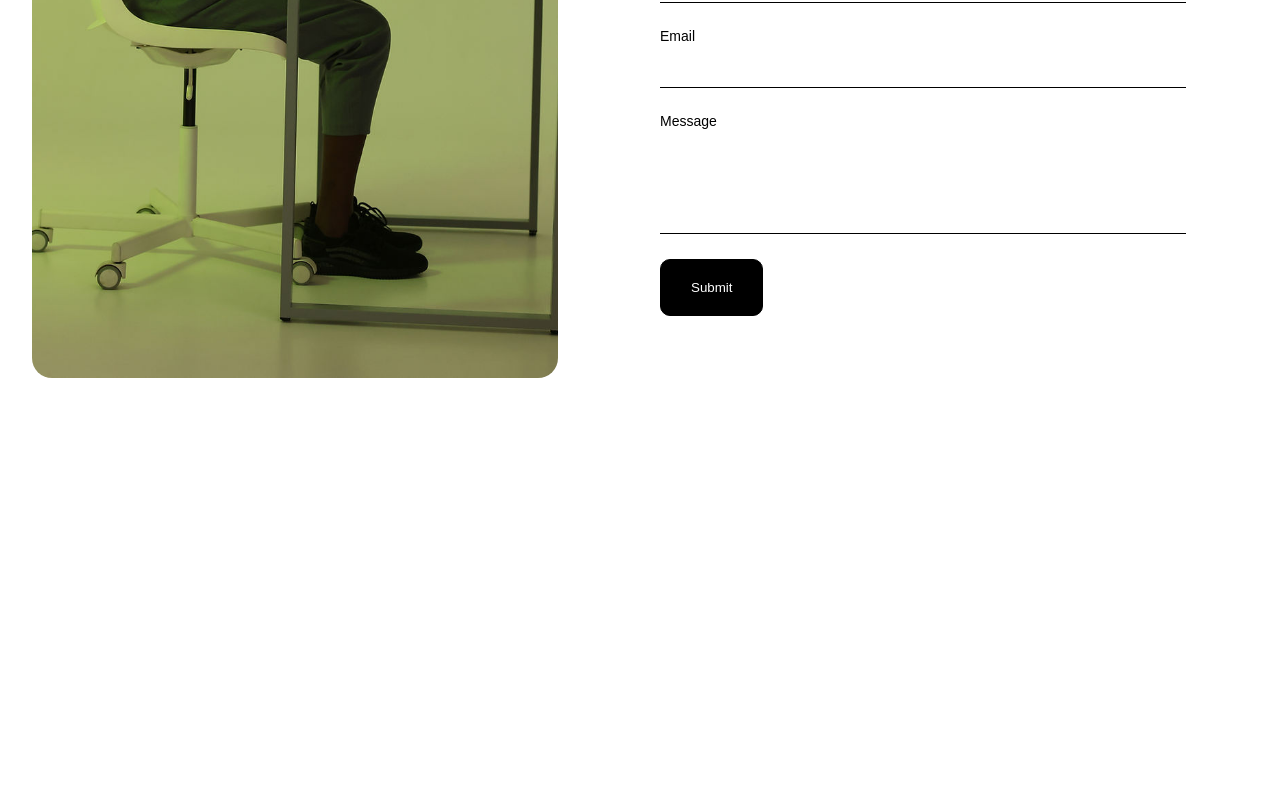
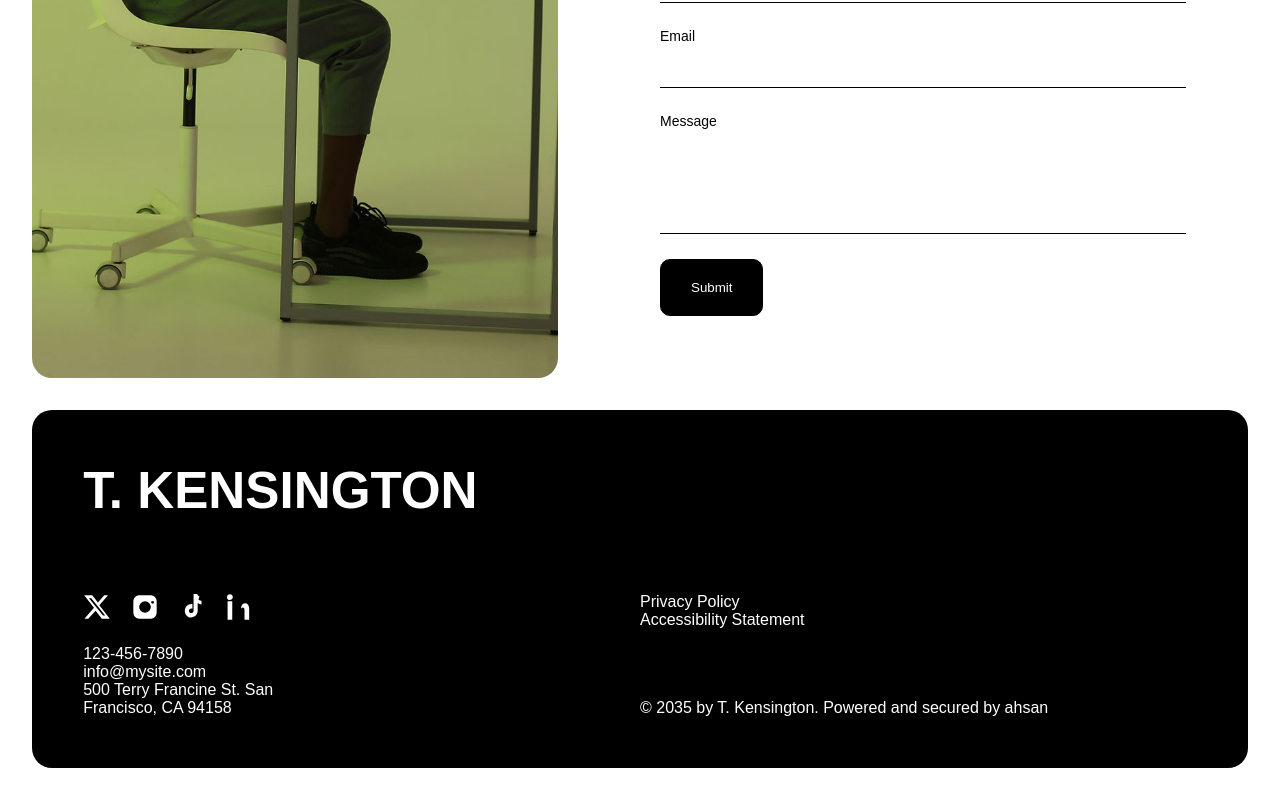
Before and after one commit to ahsan0110/wix-template, a Vue app: page / in a window 1280 px wide. Shown: the part 5012-5812 px from the top of the page. Before the commit the page ends 5422 px from the top, so only its background shows below. Built offline with nearby package versions, Linux system fonts and the light colour scheme.

Commit message:
Footer completed

```diff
--- a/src/Pages/HomePage.vue
+++ b/src/Pages/HomePage.vue
@@ -8,10 +8,12 @@
     <GreenCard />
     <FourCards />
     <ContactForm />
+    <Footer />
 
 </template>
 <script>
 import ContactForm from '../components/ContactForm.vue';
+import Footer from '../components/Footer.vue';
 import FourCards from '../components/FourCards.vue';
 import GreenCard from '../components/GreenCard.vue';
 import HeroComponent from '../components/HeroComponent.vue';
@@ -21,7 +23,7 @@ import NavBar from '../components/NavBar.vue';
 
 export default {
     name: 'HomePage',
-    components: { NavBar, HeroComponent, Information, HomeGrid, GreenCard, FourCards, ContactForm },
+    components: { NavBar, HeroComponent, Information, HomeGrid, GreenCard, FourCards, ContactForm, Footer },
 }
 
 </script>
--- /dev/null
+++ b/src/components/Footer.vue
@@ -0,0 +1,58 @@
+<template>
+  <footer>
+    <div class="footer-head">
+      <h1>T. KENSINGTON</h1>
+    </div>
+    <div class="footer-bottom">
+      <div class="footer-left">
+        <div class="icons">
+          <a href="#" target="_blank" class="icon">
+            <svg width="28" height="28" viewBox="0 0 24 24" fill="none">
+              <path fill="currentColor"
+                d="M18.244 2H21.5l-7.51 8.58L23 22h-6.828l-5.36-6.682L4.5 22H1.243l8.143-9.29L1 2h6.914l4.88 6.062L18.244 2Zm-1.09 17.31h1.86L7.09 4.56H5.1l12.054 14.75Z" />
+            </svg>
+          </a>
+
+          <!-- Instagram -->
+          <a href="#" target="_blank" class="icon">
+            <svg width="28" height="28" viewBox="0 0 24 24" fill="none">
+              <path fill="currentColor"
+                d="M7 2h10a5 5 0 0 1 5 5v10a5 5 0 0 1-5 5H7a5 5 0 0 1-5-5V7a5 5 0 0 1 5-5Zm5 5a5 5 0 1 0 0 10 5 5 0 0 0 0-10Zm6.5-.25a1.25 1.25 0 1 0 0 2.5 1.25 1.25 0 0 0 0-2.5Z" />
+            </svg>
+          </a>
+
+          <!-- TikTok -->
+          <a href="#" target="_blank" class="icon">
+            <svg width="28" height="28" viewBox="0 0 24 24" fill="none">
+              <path fill="currentColor"
+                d="M17.5 3.1c-.9-.6-1.6-1.4-2-2.3h-3v14.4c0 1.1-.9 2-2 2s-2-.9-2-2 1-2 2.2-2c.3 0 .5 0 .8.1V9.5c-.3 0-.5-.1-.8-.1-3.2 0-5.7 2.6-5.7 5.8S7 21 10.3 21c3.2 0 5.7-2.6 5.7-5.7V8.5c1 .7 2.1 1.2 3.3 1.3V6.7c-.8-.1-1.7-.4-2.6-.9Z" />
+            </svg>
+          </a>
+
+          <!-- LinkedIn -->
+          <a href="#" target="_blank" class="icon">
+            <svg width="28" height="28" viewBox="0 0 24 24" fill="none">
+              <path fill="currentColor"
+                d="M4.98 3.5c0 1.38-1.11 2.5-2.48 2.5A2.48 2.48 0 0 1 0 3.5C0 2.12 1.11 1 2.5 1S5 2.12 5 3.5ZM.5 23h4V7H.5v16ZM8 23h4V14.5c0-2.6 3-2.8 3 0V23h4v-9.7c0-6.3-7-6-7 0V23Z" />
+            </svg>
+          </a>
+        </div>
+        <div class="address">
+          <p>123-456-7890</p>
+          <p>info@mysite.com</p>
+          <p>500 Terry Francine St. San</p>
+          <p>Francisco, CA 94158</p>
+        </div>
+      </div>
+      <div class="footer-right">
+        <div class="foot-para">
+          <p>Privacy Policy</p>
+          <p>Accessibility Statement</p>
+        </div>
+        <div class="copyright">
+          <p>© 2035 by T. Kensington. Powered and secured by ahsan</p>
+        </div>
+      </div>
+    </div>
+  </footer>
+</template>
--- a/src/style.css
+++ b/src/style.css
@@ -319,13 +319,13 @@ body {
   gap: 32px;
 }
 .top-black-div {
-  padding: 62px;
+  padding: clamp(20px, 5vw, 62px);
   background-color: #000;
   border-radius: var(--border-radius);
 }
 .top-black-div h1 {
   color: #fff;
-  font-size: 62px;
+  font-size: clamp(20px, 5vw, 62px);
   margin-top: 20px;
 }
 .top-black-div p {
@@ -363,7 +363,6 @@ body {
   display: flex;
 
   gap: 40px;
-
 }
 .contact-img,
 .contact-form {
@@ -394,7 +393,6 @@ body {
 .contact-head p {
   margin-top: 20px;
   font-size: clamp(14px, 1.4vw, 32px);
-
 }
 .contact-input {
   display: flex;
@@ -425,7 +423,6 @@ body {
   transition: border-color 0.3s ease;
 }
 
-
 .contact-input .input textarea {
   width: 100%;
   height: clamp(70px, 20vw, 100px);
@@ -441,7 +438,51 @@ body {
 .input textarea:focus {
   border-bottom-color: #003cff;
 }
+footer{
+  background-color: #000;
+  margin-top: 32px;
+  padding: clamp(28px, 4vw, 62px);
+  border-radius: var(--border-radius);
+  display: flex;
+  flex-direction: column;
+  height: clamp(200px, 20vw, 350px);
+}
+.footer-bottom{
+  margin-top: auto;
+  display: flex;
+}
+.footer-right,.footer-left{
+  flex: 1;
+}
+.footer-head h1{
+  color: #fff;
+  font-size: clamp(28px, 4vw, 62px);
+}
+.copyright p,.foot-para p,.address p{
+  color: #fff;
+}
+.footer-right{
+  display: flex;
+  flex-direction: column;
+}
+.copyright{
+  margin-top: auto;
+}
+.icons {
+  display: flex;
+  gap: 20px;
+  margin-bottom: 20px;
+}
 
+.icon svg {
+  color: #fff; /* or black depending on your footer */
+  transition: 0.3s ease;
+}
+
+.icon:hover svg {
+  color: #ff7e05;
+  transform: scale(1.1);
+}
 
 @media (max-width: 1150px) {
   .black-div-cards {
@@ -559,11 +600,23 @@ body {
     left: 50%;
     transform: translateX(-50%);
   }
+
 }
 @media (max-width: 600px) {
   .black-div-cards {
     display: flex;
     flex-direction: column;
+  }
+
+}
+@media (max-width: 450px){
+  footer{
+    height: 300px;
+  }
+  .footer-bottom{
+    margin-top: 40px;
+    flex-direction: column;
+    gap: 20px;
   }
 }
 @media (max-width: 435px) {
```
